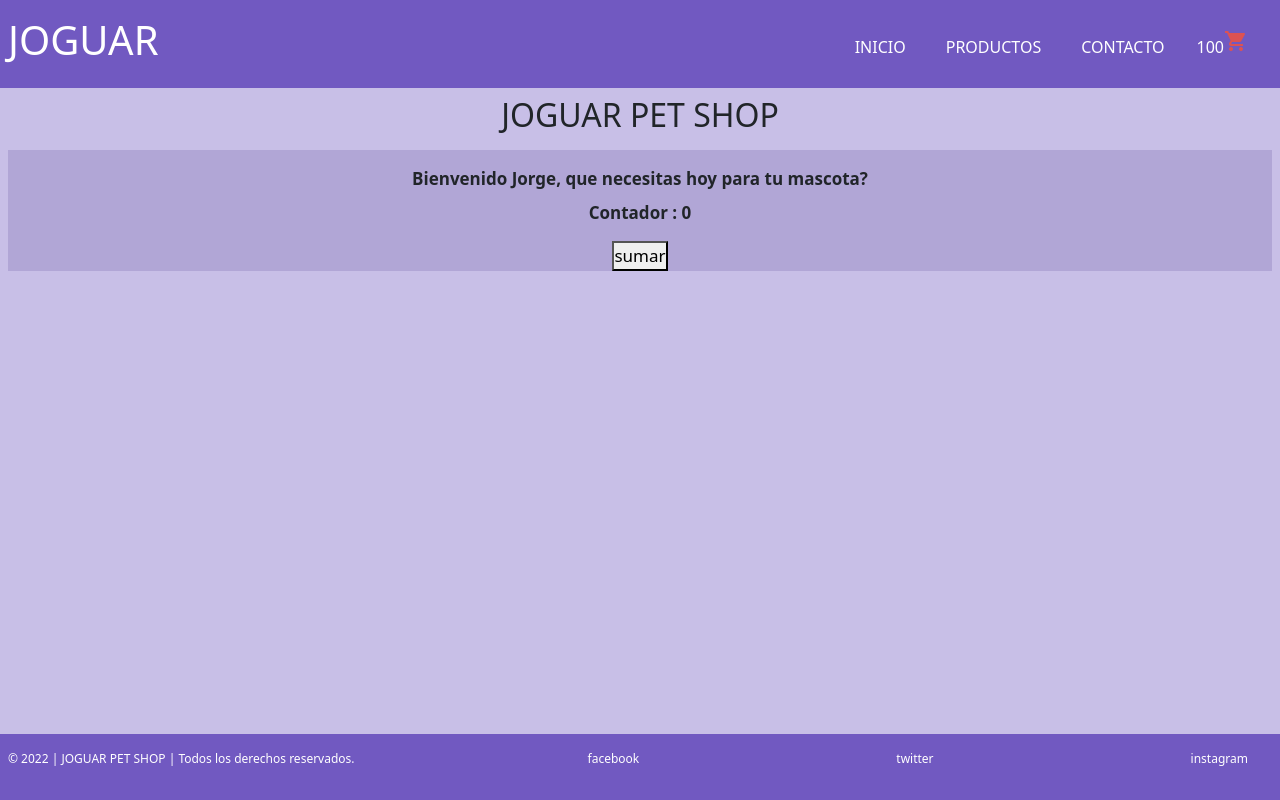
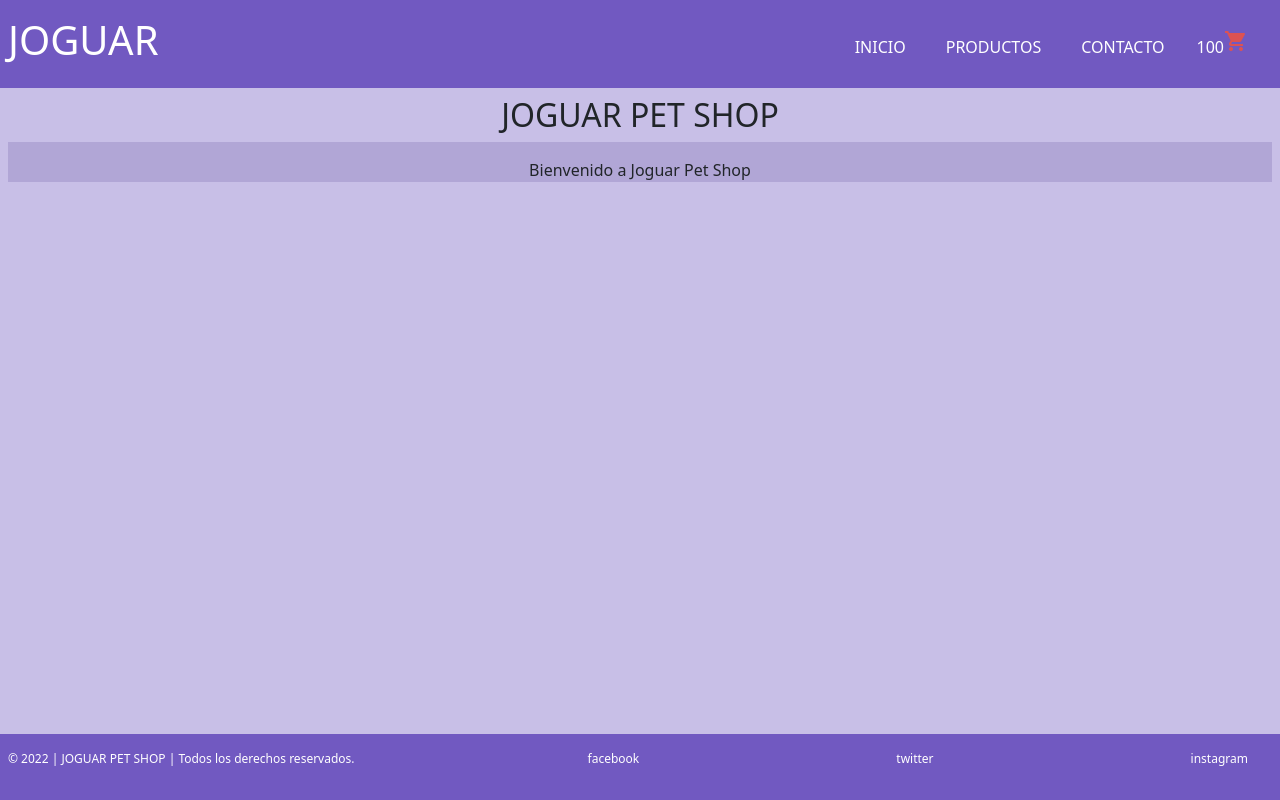
Before and after one commit to joguar27/miprimerapp, a React (Create React App) app: page / in a window 1280 px wide. Built offline with nearby package versions, Linux system fonts and the light colour scheme.

Commit message:
agregue promesa al proyecto

```diff
--- a/src/components/Header.js
+++ b/src/components/Header.js
@@ -1,21 +1,19 @@
 import Nav from "./Nav";
 
-const Header = () => {
+const Header = ({ children }) => {
+  const isHeader = true;
 
-    const isHeader = true
+  return (
+    <>
+      <header className="header">
+          <h1 className="header__title">JOGUAR</h1>
+          {children}
+        <Nav isHeader={isHeader} />
+      </header>
+    </>
+  );
+};
 
-    return (
-        <header className="header">
-            <a href="#">
-            <h1 className="header__title">JOGUAR</h1>
-            </a>
-            <Nav isHeader={isHeader}/>
-        </header>
-    )
-}
-
-export default Header
-
-
+export default Header;
 
 //{/*Nav({isHeader: true})*/}
--- a/src/components/ItemListContainer.js
+++ b/src/components/ItemListContainer.js
@@ -1,61 +1,42 @@
-import{useState} from "react"
-
-//import { unmountComponentAtNode } from "react-dom"
+import { useEffect, useState } from "react";
 
 const ItemListContainer = (props) => {
+   const [cargo, setCargo] = useState(false);
+   const [productos, setProductos] = useState([]);
 
-//variables de estado(estado de un compnente | state): son
-//variables que mantienen valores en un componente.
-//En componentes de tipo funcion, se crean con hoooks.
-//En componentes de tipo clase, se crean con this.state =
+   useEffect(() => {
+        setTimeout(() => {
 
-//Hooks: son funciones que nos permiten tener una nueva
-//funcionalidad adentro del componente.
+            const ejemploProductos = [
+                {id: 1, nombre: "Producto 1", precio: 100},
+                {id: 2, nombre: "Producto 2", precio: 200},
+                {id: 3, nombre: "Producto 3", precio: 300}
+            ]
 
-//let loading = true
-//let res = []
-//let error = ""
-//let contador = 0
-//contador = 1
+            //const copiaProductos = [...productos]
+            //const copiaProductos = productos.slice()
 
-//const miEstado = useState(0)
-//const contador = miEstado[0]
-//const cambiarContador = miEstado[1]
+            // ejemploProductos.forEach((producto) => {
+            //     //productos.push(producto)
+            //     copia.push(producto)
+            // })
 
-//console.log("🚀 ~ file: ItemListContainer.js:21 ~ ItemListContainer ~ miEstado", miEstado)
-//console.log(miEstado)
+            setCargo(true);
+            setProductos(ejemploProductos)
+            //setProductos(copiaProductos)
 
-const [contador, setContador] = useState(0)
+        }, 2000)
+    }, [])
 
-//cambiarContador(1) | Asincronico.
-//contador = 1 | Sincronico. | no se puede hacer | no se cambia
-//el valor de una variable de estado directamente.
 
-//const handleClick = () => {}
-//const button = document.querySelector("button")
-//button.addEventListener("click", () => {})
-//button.addEventListener("click", handleClick)
-
-const handleClick = () => {
-    //console.log("click")
-    //contador++
-    //contador = contador + 1
-    //setContador(contador++)
-    //contador + = 1
-    //setContador(contador + = 1)
-    //console.log(contador + 1)
-    setContador(contador + 1)
+  return (
+    <div>
+        {!cargo ? ("Cargando...") : ("Bienvenido a Joguar Pet Shop")}
+    </div>
+    );
 }
 
-    return (
-        <div>
-            {props.greeting}
-            <p>Contador : {contador}</p>
-            <button onClick={handleClick}>sumar</button>
-        </div>
-    )
-}
-export default ItemListContainer
+export default ItemListContainer;
 
 //asi se haria con js :
 // let contador = 0 | panel de contador con un numero
@@ -66,7 +47,6 @@ export default ItemListContainer
 //     contador++ | cuando haga click se sume
 //    p.innerText = contador | y se le agrege el texto
 //})
-
 
 // asi se haria con react :
 // const ItemListContainer = (props) => {
--- a/src/components/Main.js
+++ b/src/components/Main.js
@@ -1,13 +1,11 @@
-import { Button } from "react-bootstrap"
+//import { Button } from "react-bootstrap"
 import ItemListContainer from "./ItemListContainer"
 
 const Main = () => {
     return (
         <main>
             <h2>JOGUAR PET SHOP</h2>
-            <p><ItemListContainer greeting="Bienvenido Jorge, que necesitas hoy para tu mascota?"/></p>
-            {/*<img src="https://picsum.photos/200/300"/>*/}
-            {/*<ItemListContainer/>*/}
+            <ItemListContainer/>
         </main>
     )
 }
```
